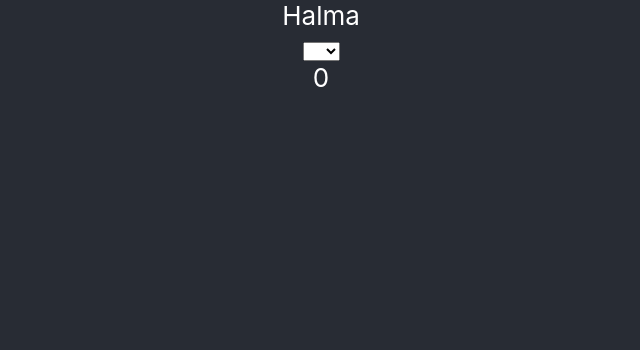
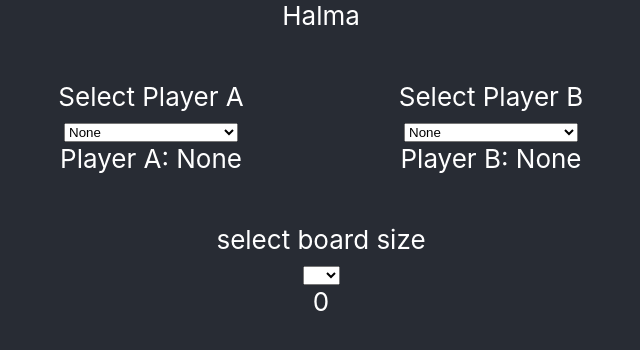
Before and after one commit to mzunanalfikri/halma-minimax-algorithm, a React (Create React App) app in the folder client/: page / in a window 1280 px wide. Shown: the top 350 px of the page, without its empty margins (319-959 px from the left). Built offline with nearby package versions, Linux system fonts and the light colour scheme.

Commit message:
select player

```diff
--- a/client/src/components/Board.css
+++ b/client/src/components/Board.css
@@ -94,3 +94,17 @@
 .btn:hover{
     background-color: lightblue;
 }
+
+.row {
+    padding: 50px 300px;
+}
+.column {
+    float: left;
+    width: 50%;
+}
+
+.row:after {
+    content: "";
+    display: table;
+    clear: both;
+}
--- a/client/src/components/Halma.js
+++ b/client/src/components/Halma.js
@@ -1,5 +1,6 @@
 import React, { useState, useEffect } from 'react';
 import DisplayBoard from './DisplayBoard';
+import Players from './Players'
 
 const Halma = () => {
     const [bSize, setBSize] = useState(0);
@@ -60,6 +61,10 @@ const Halma = () => {
             <div>
                 Halma
             </div>
+            <Players />
+            <div>
+                select board size
+            </div>
             <select value={bSize} onChange={handleSelectChange}>
                 <option value="0"></option>
                 <option value="8">8</option>
--- /dev/null
+++ b/client/src/components/Players.js
@@ -0,0 +1,50 @@
+import React, { useState, useEffect } from 'react';
+import './Board.css';
+
+const Players = () => {
+    const [P1, setP1] = useState("None");
+    const [P2, setP2] = useState("None");
+
+    const handleP1SelectChange = e => {
+        const algP1 = e.target.value;
+        setP1(algP1);
+    }
+    const handleP2SelectChange = e => {
+        const algP2 = e.target.value;
+        setP2(algP2);
+    }
+    return (
+        <div className="row">
+            <div className="column">
+                <div>
+                    Select Player A
+                </div>
+                <select value={P1} onChange={handleP1SelectChange}>
+                    <option value="None">None</option>
+                    <option value="Human">Human</option>
+                    <option value="Minimax">Minimax</option>
+                    <option value="Minimax with local search">Minimax with local search</option>
+                </select>
+                <div>
+                    Player A: {P1}
+                </div>
+            </div>
+            <div className="column">
+                <div>
+                    Select Player B
+                </div>
+                <select value={P2} onChange={handleP2SelectChange}>
+                    <option value="None">None</option>
+                    <option value="Human">Human</option>
+                    <option value="Minimax">Minimax</option>
+                    <option value="Minimax with local search">Minimax with local search</option>
+                </select>
+                <div>
+                    Player B: {P2}
+                </div>
+            </div>
+        </div>
+    );
+}
+
+export default Players;
```
Also changed, not shown: 1 other file (tests, documents, lock files or other folders).
